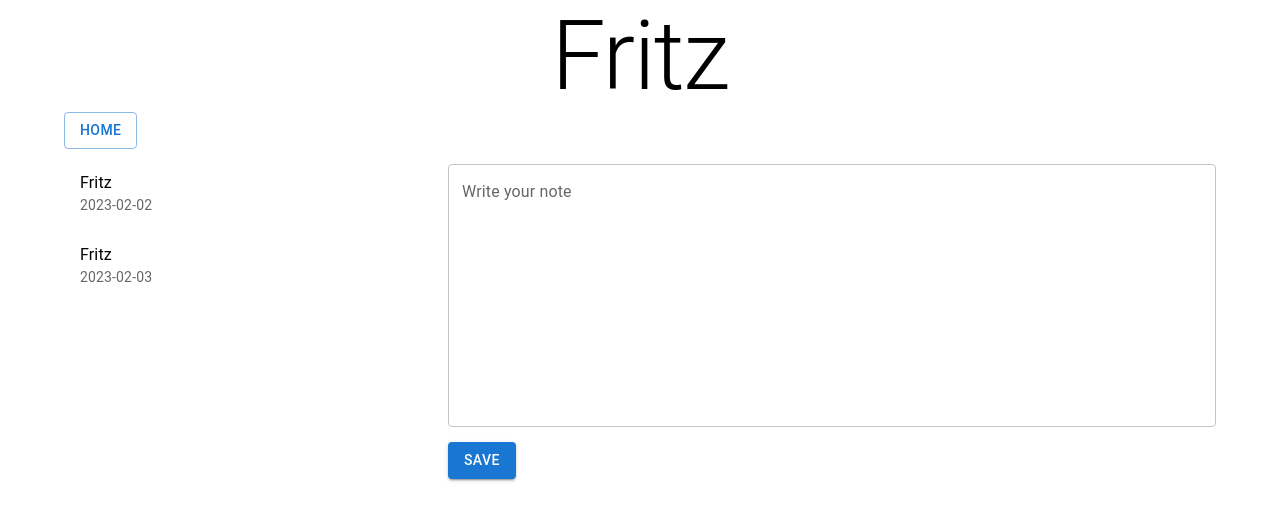
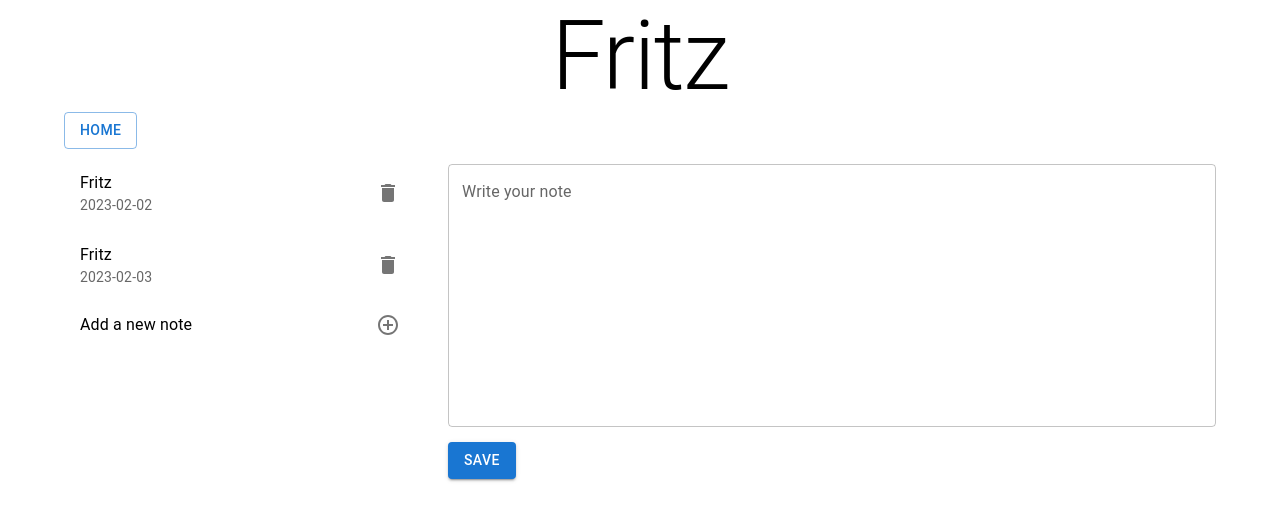
Before and after one commit to NateGiesbrecht/comp-3040-DND-tracker, a React (Create React App) app in the folder dndtracker/: page /Player/1 in a window 1280 px wide. Shown: the top 520 px of the page. Built offline with nearby package versions, Linux system fonts and the light colour scheme.

Commit message:
Add note addition and deletion

```diff
--- a/dndtracker/src/Player/PlayerNotes.js
+++ b/dndtracker/src/Player/PlayerNotes.js
@@ -8,10 +8,18 @@ import {
   TextField,
   Button,
   Grid,
+  ListItemIcon,
 } from '@mui/material';
+import { Delete } from '@mui/icons-material';
+import AddCircleOutlineIcon from '@mui/icons-material/AddCircleOutline';
 import { Link, useParams } from 'react-router-dom';
 
 import { characters } from '../Data/Characters';
+
+function useForceUpdate() {
+  const [, setValue] = useState(0); // integer state
+  return () => setValue((value) => value + 1); // update state to force render
+}
 
 export const PlayerNotes = () => {
   const [note, setNote] = useState('');
@@ -23,7 +31,7 @@ export const PlayerNotes = () => {
   };
 
   const handleSave = () => {
-    character.notes[index].content = note; // or do something else with the note
+    character.notes[index].content = note;
   };
 
   const params = useParams();
@@ -31,6 +39,25 @@ export const PlayerNotes = () => {
   const character = characters.find(
     (element) => element.id === params.playerID
   );
+
+  const getTodaysDate = () => {
+    var today = new Date();
+    var dd = today.getDate();
+
+    var mm = today.getMonth() + 1;
+    var yyyy = today.getFullYear();
+    if (dd < 10) {
+      dd = '0' + dd;
+    }
+
+    if (mm < 10) {
+      mm = '0' + mm;
+    }
+    today = yyyy + '-' + mm + '-' + dd;
+    return today;
+  };
+
+  const forceUpdate = useForceUpdate();
   return (
     <>
       <Typography variant="h1" align="center">
@@ -63,8 +90,35 @@ export const PlayerNotes = () => {
                     primary={character.name}
                     secondary={note.date}
                   />
+                  <ListItemIcon
+                    onClick={() => {
+                      character.notes.splice(index, 1);
+                      forceUpdate();
+                    }}
+                  >
+                    <Delete />
+                  </ListItemIcon>
                 </ListItem>
               ))}
+              <ListItem
+                onClick={() => {
+                  console.log('new note');
+                  const today = getTodaysDate();
+                  character.notes.push({ content: '', date: today });
+                  forceUpdate();
+                }}
+                sx={{
+                  cursor: 'pointer',
+                  '&:hover': {
+                    backgroundColor: '#f5f5f5',
+                  },
+                }}
+              >
+                <ListItemText primary="Add a new note" />
+                <ListItemIcon>
+                  <AddCircleOutlineIcon />
+                </ListItemIcon>
+              </ListItem>
             </List>
           </Grid>
           <Grid item xs={8}>
```
